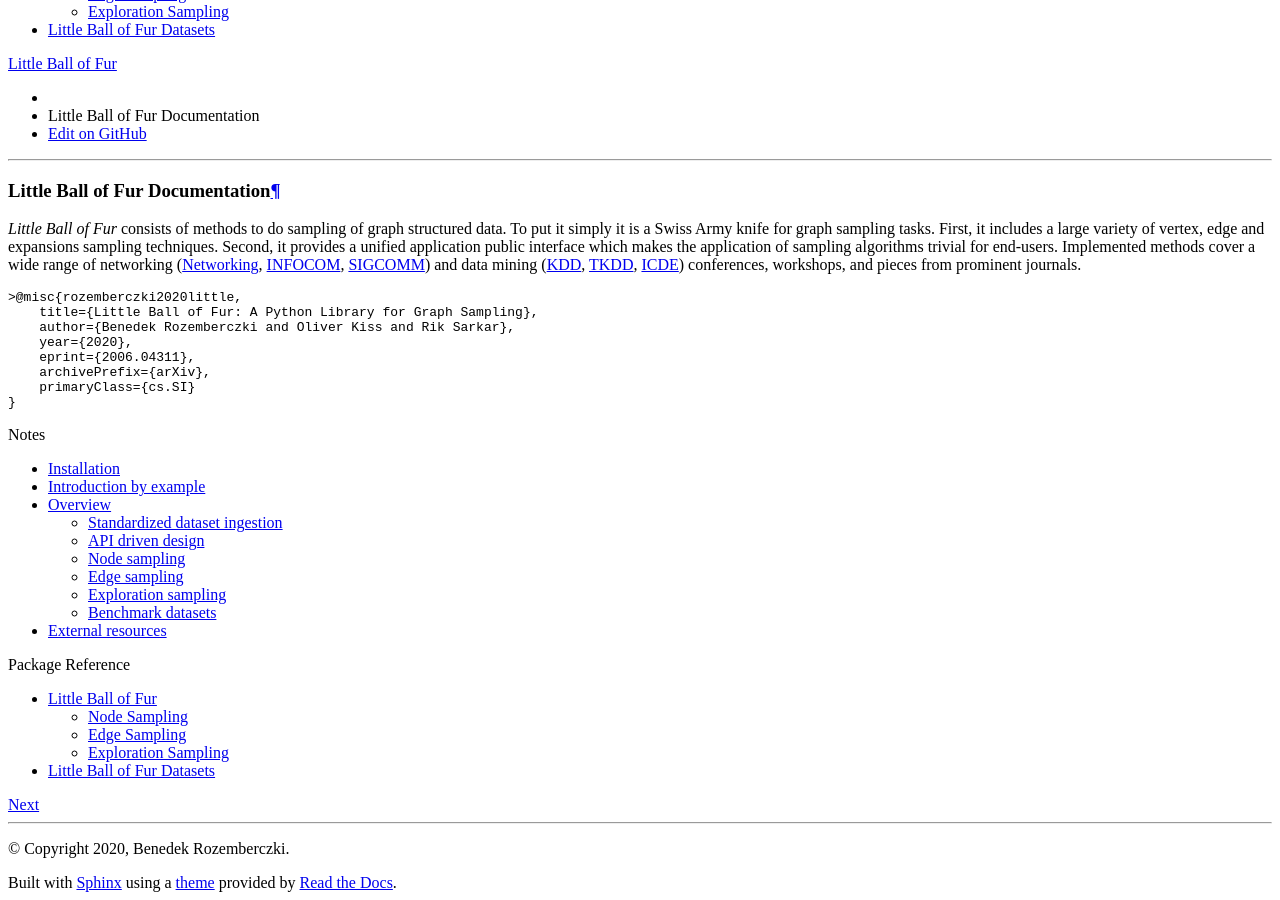
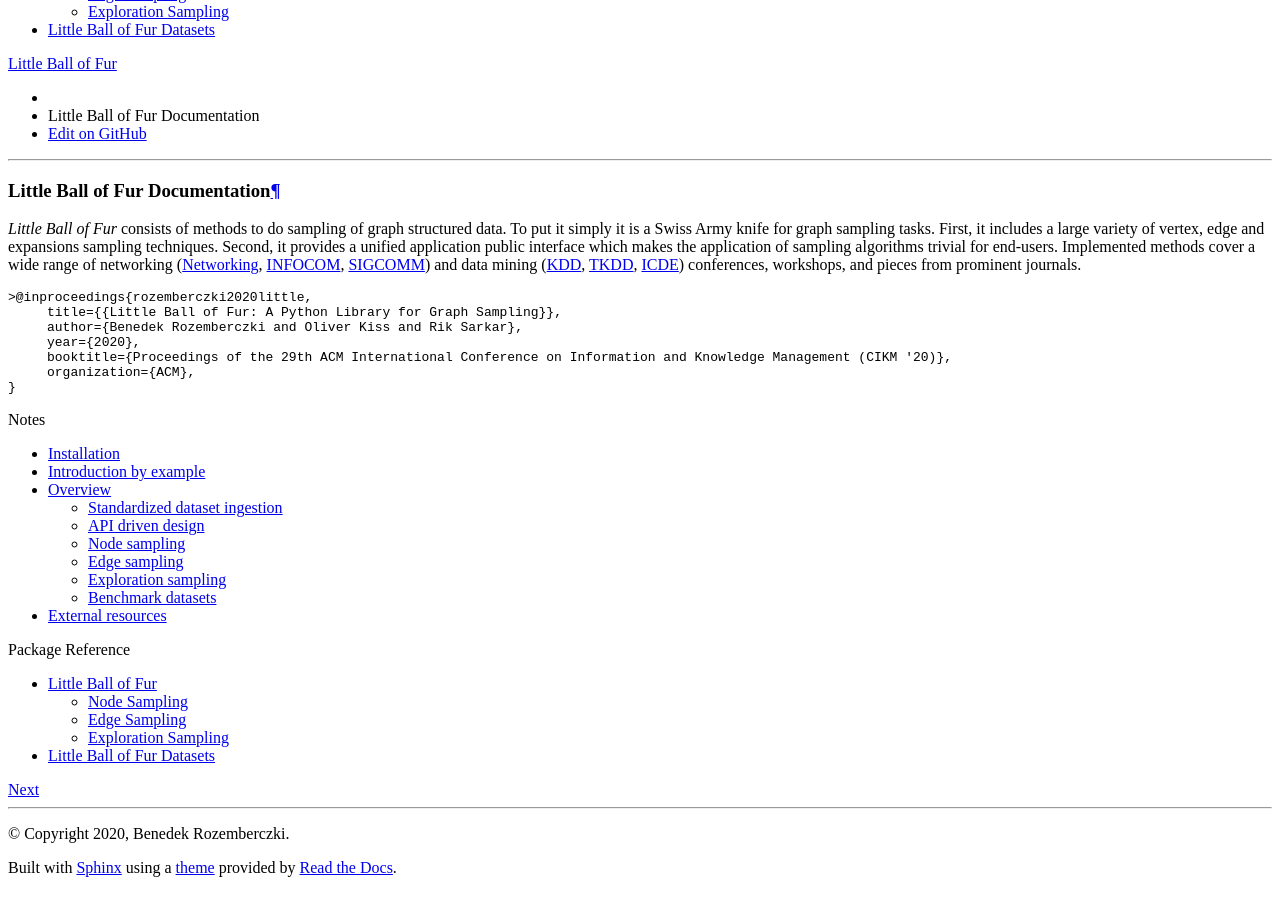
Before and after one commit to benedekrozemberczki/littleballoffur, a Sphinx documentation site: the page built from docs/source/index.rst, in a window 1280 px wide and 900 px high, scrolled down 728 px. Built offline with Sphinx 7.4.7 and the Read the Docs theme 2.0.0, drawn with Linux system fonts in a browser that asks for light colours; pages that are not in the unit, such as notebooks, are missing from menus.

Commit message:
Add files

```diff
--- a/docs/source/index.rst
+++ b/docs/source/index.rst
@@ -7,13 +7,12 @@
 
 .. code-block:: latex
 
-    >@misc{rozemberczki2020little,
-        title={Little Ball of Fur: A Python Library for Graph Sampling},
-        author={Benedek Rozemberczki and Oliver Kiss and Rik Sarkar},
-        year={2020},
-        eprint={2006.04311},
-        archivePrefix={arXiv},
-        primaryClass={cs.SI}
+    >@inproceedings{rozemberczki2020little,
+         title={{Little Ball of Fur: A Python Library for Graph Sampling}},
+         author={Benedek Rozemberczki and Oliver Kiss and Rik Sarkar},
+         year={2020},
+         booktitle={Proceedings of the 29th ACM International Conference on Information and Knowledge Management (CIKM '20)},
+         organization={ACM},
     }
 
 
```
Also changed, not shown: README.md (+5 -5 lines).
